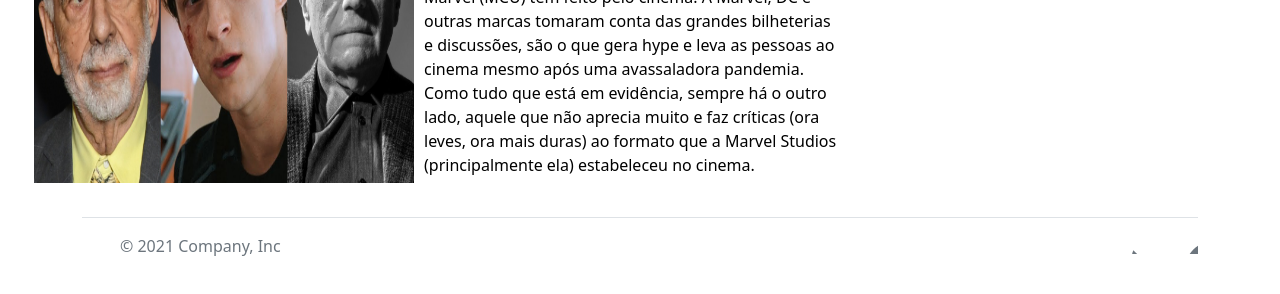
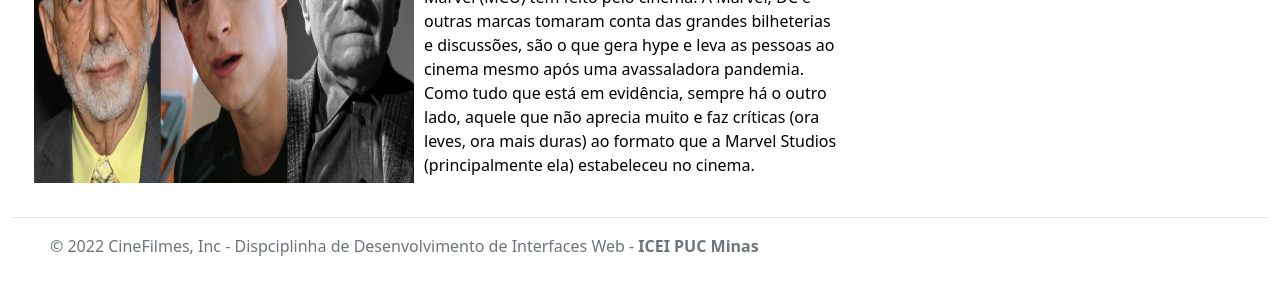
Before and after one commit to athosmartinez/FACULDADE---PRONTOS, a plain HTML site: page Trabalho Desenvolvimento Interfaces Web - 2022/Trabalho - Desenvolvimento Interfaces Web/index.html in a window 1280 px wide. Shown: the part 4235-4529 px from the top of the page. Drawn offline with nearby package versions, Linux system fonts and the light colour scheme.

Commit message:
Update index.html

```diff
--- a/Trabalho Desenvolvimento Interfaces Web - 2022/Trabalho - Desenvolvimento Interfaces Web/index.html
+++ b/Trabalho Desenvolvimento Interfaces Web - 2022/Trabalho - Desenvolvimento Interfaces Web/index.html
@@ -341,23 +341,18 @@
 
             </div>
     </main>
-    <div class="b-example-divider"></div>
-    <div class="container">
+
+    <div class="container-fluid">
         <footer class="d-flex flex-wrap justify-content-between align-items-center py-3 my-4 border-top">
-            <div class="col-md-4 d-flex align-items-center">
-                <a href="/" class="mb-3 me-2 mb-md-0 text-muted text-decoration-none lh-1">
+            <div class="col-md-8 d-flex align-items-center">
+                <a href="/" class="mb-3 me-2 mb-md-0 text-center text-decoration-none lh-1">
                     <svg class="bi" width="30" height="24"><use xlink:href="#bootstrap"/></svg>
                 </a>
-                <span class="text-muted">&copy; 2021 Company, Inc</span>
+                <span class="text-muted">&copy; 2022 CineFilmes, Inc - Dispciplinha de Desenvolvimento de Interfaces Web - <b>ICEI PUC Minas</b></span>
             </div>
-
-            <ul class="nav col-md-4 justify-content-end list-unstyled d-flex">
-                <li class="ms-3"><a class="text-muted" href="#"><svg class="bi" width="12" height="12"><use xlink:href="#twitter"/></svg></a></li>
-                <li class="ms-3"><a class="text-muted" href="#"><svg class="bi" width="12" height="12"><use xlink:href="#instagram"/></svg></a></li>
-                <li class="ms-3"><a class="text-muted" href="#"><svg class="bi" width="12" height="12"><use xlink:href="#facebook"/></svg></a></li>
-            </ul>
         </footer>
     </div>
+
     <script src="https://code.jquery.com/jquery-3.3.1.slim.min.js" integrity="sha384-q8i/X+965DzO0rT7abK41JStQIAqVgRVzpbzo5smXKp4YfRvH+8abtTE1Pi6jizo" crossorigin="anonymous"></script>
     <script src="https://cdnjs.cloudflare.com/ajax/libs/popper.js/1.14.3/umd/popper.min.js" integrity="sha384-ZMP7rVo3mIykV+2+9J3UJ46jBk0WLaUAdn689aCwoqbBJiSnjAK/l8WvCWPIPm49" crossorigin="anonymous"></script>
     <script src="https://stackpath.bootstrapcdn.com/bootstrap/4.1.3/js/bootstrap.min.js" integrity="sha384-ChfqqxuZUCnJSK3+MXmPNIyE6ZbWh2IMqE241rYiqJxyMiZ6OW/JmZQ5stwEULTy" crossorigin="anonymous"></script>
```
